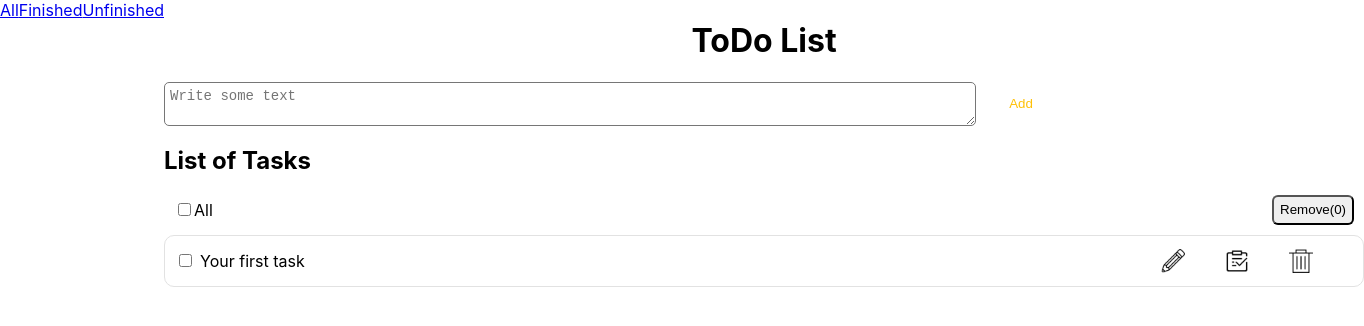
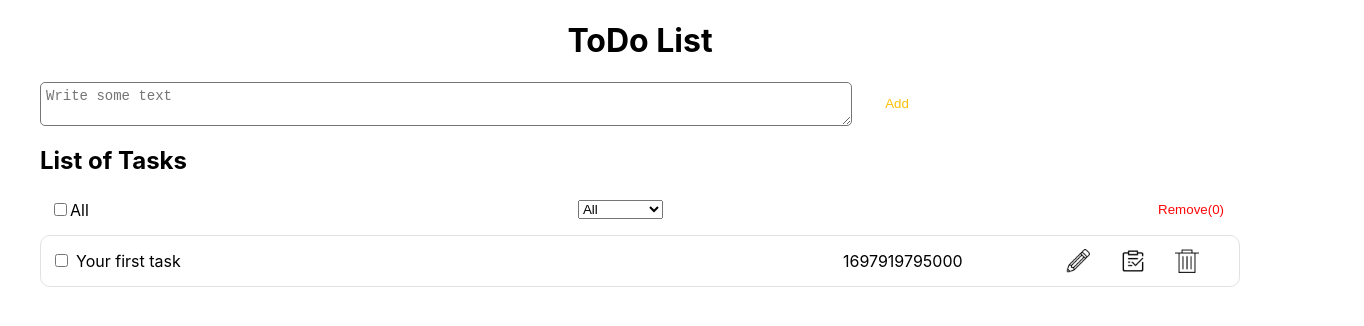
Before and after one commit to kulebiaka/to-do-list-ts, a React (Create React App) app: page / in a window 1280 px wide. Shown: the top 326 px of the page, 1364 px wide, since content can reach past the window. Built offline with nearby package versions, Linux system fonts and the light colour scheme.

Commit message:
add: filter

```diff
--- a/src/App.scss
+++ b/src/App.scss
@@ -1,6 +1,6 @@
 .app-container{
-  display: grid;
-  grid-template-columns: 1fr 1200px 1fr;
+  // display: grid;
+  // grid-template-columns: 1fr 1200px 1fr;
   font-size: 16px;
 
   h1{
--- a/src/App.tsx
+++ b/src/App.tsx
@@ -1,15 +1,13 @@
 import React, { useState } from 'react';
-import logo from './logo.svg';
-import Task from './components/Task/Task'
+// import Task from './components/Task/Task'
 import TodoList from './components/TodoList/TodoList';
-import Sidebar from './components/Sidebar/Sidebar'
+// import Sidebar from './components/Sidebar/Sidebar'
 import './App.scss';
 
 
 function App() {
   return (
     <div className="app-container">
-      <Sidebar />
       <TodoList />
     </div>
   );
--- a/src/components/Task/Task.module.scss
+++ b/src/components/Task/Task.module.scss
@@ -4,8 +4,8 @@
   padding: 10px;
   border: 1px solid #e2e2e2;
   border-radius: 10px;
-  grid-template-areas: 'c t b';
-  grid-template-columns: 20px 4fr 1fr ;
+  grid-template-areas: 'c t d b';
+  grid-template-columns: 20px 4fr 1fr 1fr ;
   align-items: center;
 
   button{
--- a/src/components/Task/Task.tsx
+++ b/src/components/Task/Task.tsx
@@ -27,6 +27,7 @@ const Task = (props: any) => {
         (<>
           <input type='checkbox' id={'task' + ':' + task.id} className={s.checkbox} checked={task.isSelected} onClick={changeStatusSelected} />
           <div className={s.text} style={{ textDecoration: task.isDone ? 'line-through 2px' : 'none' }}>{task.text || `task:${task.id}`}</div>
+          <div className={s.date}>{task.date}</div>
         </>)}
 
       <div className={s.btns}>
--- a/src/components/TodoList/TodoList.module.scss
+++ b/src/components/TodoList/TodoList.module.scss
@@ -6,9 +6,18 @@ button{
   // min-width: 70px;
   height: 30px;
   border-radius: 6px;
+  border: none;
   cursor: pointer;
 
   transition: background-color linear 0.1s, color linear 0.1s;
+}
+textarea{
+  padding: 5px;
+  min-width: 800px;
+  max-width: 800px;
+  font-size: 14px;
+  border-radius: 5px;
+  word-wrap: break-word;
 }
 .form{
   display: flex;
@@ -21,14 +30,6 @@ button{
   align-items: center;
   margin: 10px 10px;
 }
-textarea{
-  padding: 5px;
-  min-width: 800px;
-  max-width: 800px;
-  font-size: 14px;
-  border-radius: 5px;
-  word-wrap: break-word;
-}
 .add_btn{
   margin-left: 10px;
   border: none;
@@ -40,3 +41,11 @@ textarea{
     color: white;
   }
 }
+.remove{
+  color: #ff0707;
+  background-color: white;
+  &:hover{
+    background-color: #ff0707;
+    color: black;
+  }
+}
--- a/src/components/TodoList/TodoList.tsx
+++ b/src/components/TodoList/TodoList.tsx
@@ -1,4 +1,4 @@
-import React, { useState, useId } from 'react'
+import React, { useState, useId, useEffect } from 'react'
 import Task from '../Task/Task';
 import s from './TodoList.module.scss'
 import { link } from 'fs';
@@ -13,21 +13,48 @@ interface Item {
   date: any;
 }
 
-type tags = 'all' | 'finished' | 'unfinished'
 
 const TodoList = () => {
 
-  let initialState: Array<Item> = [{ id: 0, text: 'Your first task', isDone: false, isEditing: false, isSelected: false, isShown: true, date: Date.now() }]
+  let savedInitialState = localStorage.getItem("taskList") || JSON.stringify([{ id: 0, text: 'Your first task', isDone: false, isEditing: false, isSelected: false, isShown: true, date: Date.now() }])
+  let initialState: Array<Item> = JSON.parse(savedInitialState)
 
   let [input, setInput] = useState('')
-  // let [deadline, setDeadline] = useState(Date.now)
-  let [tag, setTag] = useState('all')
   let [taskList, setTaskList] = useState(initialState)
-  let shownTaskList = taskList.filter((t:Item) => t.isShown)
-  let [nextId, setNextId] = useState(1);
-  let selectedQuantity = (shownTaskList.reduce((acc, t: Item) => { return t.isSelected ? acc + 1 : acc }, 0))
+  let [filter, setFilter] = useState('all')
+  let [shownTaskList, setShownTaskList] = useState(taskList.filter((t:Item) => {
+    // if(filter === 'finished'){
+    //   return (t.isDone === true)
+    // }else if(filter === 'unfinished'){
+    //   return (t.isDone === false)
+    // }else{
+    //   return t;
+    // }
+    return t.isShown
+  }))
+
+  useEffect(() => {
+    setShownTaskList(taskList.filter((t:Item) => t.isShown))
+  }, [taskList])
+  useEffect(() => {
+    if(filter === 'finished'){
+      setTaskList(taskList.map((t:Item) => { return t.isDone ? {...t, isShown: true } : {...t, isShown: false}}))
+    }else if(filter === 'unfinished'){
+      setTaskList(taskList.map((t:Item) => { return !t.isDone ? {...t, isShown: true } : {...t, isShown: false}}))
+    }else{
+      setTaskList(taskList.map((t:Item) => { return {...t, isShown: true}}))
+    }
+  },[filter])
+  useEffect(() => {
+
+  })
+
+  let selectedQuantity = (taskList.reduce((acc, t: Item) => { return t.isSelected ? acc + 1 : acc }, 0))
   let isSelectedAll = ((shownTaskList.length > 0) && (selectedQuantity === shownTaskList.length))
+
   console.log(taskList)
+  // localStorage.clear()
+  localStorage.setItem("taskList", JSON.stringify(taskList))
 
   function defaultSort(a: Item, b:Item){
     if (a.isDone > b.isDone) {
@@ -35,12 +62,54 @@ const TodoList = () => {
     } else if (a.isDone < b.isDone) {
       return -1;
     }
-    return b.date - a.date
+    return b.id - a.id
   }
 
   function sortTaskList(funcForSort = defaultSort) {
     setTaskList(taskList => [...taskList].sort(funcForSort))
-    console.log(taskList)
+  }
+
+  function onAddTaskClick() {
+    debugger;
+    let dateNow = new Date();
+    let date = `${dateNow.getDate()}.${dateNow.getMonth()+1}.${dateNow.getFullYear()} ${dateNow.getHours()}:${(dateNow.getMinutes() / 10 < 1 )? '0' + dateNow.getMinutes().toString() : dateNow.getMinutes() }`;
+    let newTask: Item = {
+      id: Date.now(),
+      text: input,
+      isDone: false,
+      isEditing: false,
+      isSelected: false,
+      isShown: true,
+      date: date
+    }
+    setTaskList(taskList => [newTask, ...taskList])
+    setInput('')
+    sortTaskList();
+  }
+
+  function selectAllTask(e: any) {
+    if (e.target.checked === true) {
+      setTaskList(
+        taskList.map((t: Item) => {
+          return { ...t, isSelected: true && t.isShown}
+        })
+      )
+    } else {
+      setTaskList(
+        taskList.map((t: Item) => {
+          return { ...t, isSelected: false }
+        })
+      )
+    }
+  }
+
+  function updateFilter(e:any){
+    setFilter(e.target.value)
+    console.log(e.target.value)
+  }
+
+  function removeAllSelectedTask() {
+    setTaskList(taskList.filter(t => !t.isSelected))
   }
 
   function changeStatusEdit(id: number) {
@@ -67,7 +136,6 @@ const TodoList = () => {
         return t
       }
     }))
-    sortTaskList()
   }
 
   function changeStatusDone(id: number) {
@@ -82,26 +150,6 @@ const TodoList = () => {
       }
     }))
     sortTaskList()
-  }
-
-  function selectAllTask(e: any) {
-    if (e.target.checked === true) {
-      setTaskList(
-        taskList.map((t: Item) => {
-          return { ...t, isSelected: true }
-        })
-      )
-    } else {
-      setTaskList(
-        taskList.map((t: Item) => {
-          return { ...t, isSelected: false }
-        })
-      )
-    }
-  }
-
-  function removeAllSelectedTask() {
-    setTaskList(taskList.filter(t => !t.isSelected))
   }
 
   function editTaskText(id: number, text: string) {
@@ -128,22 +176,6 @@ const TodoList = () => {
   }
 
 
-  function onAddTaskClick() {
-    debugger;
-    let newTask: Item = {
-      id: nextId,
-      text: input,
-      isDone: false,
-      isEditing: false,
-      isSelected: false,
-      isShown: true,
-      date: Date.now()
-    }
-    setNextId(nextId + 1)
-    setTaskList(taskList => [newTask, ...taskList])
-    setInput('')
-    sortTaskList();
-  }
 
   return (
     <div className={s.container}>
@@ -161,7 +193,12 @@ const TodoList = () => {
           <input type="checkbox" className={s.checkbox_all} checked={isSelectedAll} onClick={selectAllTask} />
           <span>All</span>
         </div>
-        <button onClick={removeAllSelectedTask}>{`Remove(${selectedQuantity})`}</button>
+        <select name="" id = "" value={filter} onChange={updateFilter}>
+          <option value="all">All</option>
+          <option value="finished">Finished</option>
+          <option value="unfinished">Unfinished</option>
+        </select>
+        <button onClick={removeAllSelectedTask} className={s.remove}>{`Remove(${selectedQuantity})`}</button>
       </div>
 
       <div>
```
